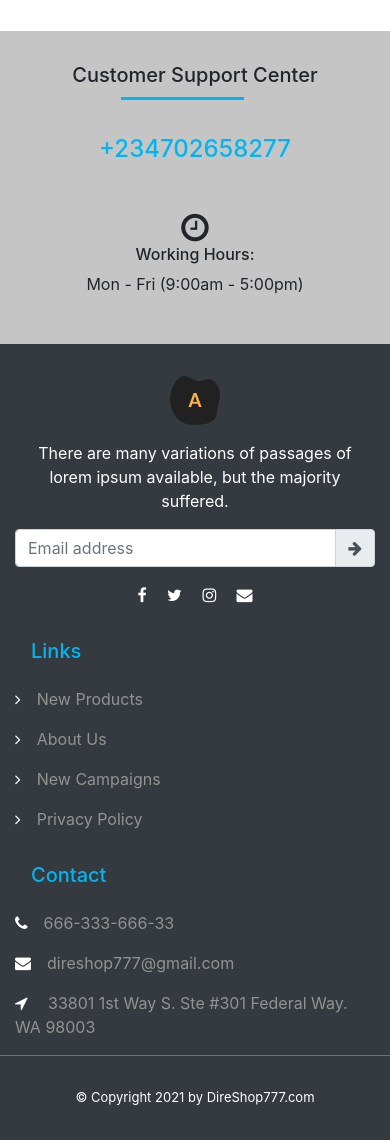
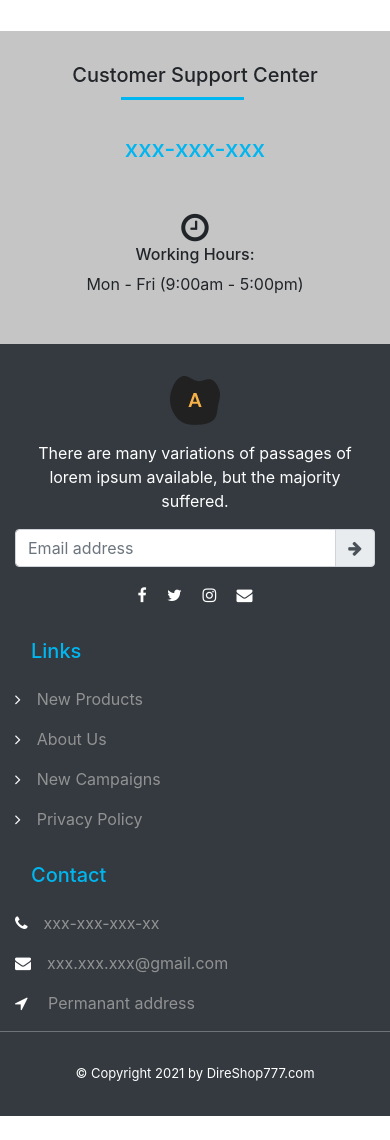
Before and after one commit to ufortstephen/direshop, a plain HTML site: page index.html in a window 390 px wide. Shown: the part 1620-2760 px from the top of the page. After the commit the page ends 2736 px from the top, so only its background shows below. Drawn offline with nearby package versions, Linux system fonts and the light colour scheme.

Commit message:
phone number changed to dummy text

```diff
--- a/index.html
+++ b/index.html
@@ -285,7 +285,7 @@
         <!-- Customer Support Section -->
         <div class=" text-center support">
             <h5 class="support__header"> Customer Support Center</h5>
-            <h6 class="my-5 support__number">+234702658277</h6>
+            <h6 class="my-5 support__number">xxx-xxx-xxx</h6>
             <i class="fa fa-clock-o fa-2x" aria-hidden="true"></i>
             <h6>Working Hours: </h6>
             <p>Mon - Fri (9:00am - 5:00pm)</p>
@@ -330,15 +330,15 @@
                         <h5 class="footer__links__header" style="color: #00B6F0;">Contact</h5>
                         <ul>
                             <li>
-                                <a href=""><i class="fa fa-phone mr-3" aria-hidden="true"></i>666-333-666-33 </a>
+                                <a href=""><i class="fa fa-phone mr-3" aria-hidden="true"></i>xxx-xxx-xxx-xx </a>
                             </li>
                             <li>
                                 <a href=""><i class="fa fa-envelope mr-3"
-                                        aria-hidden="true"></i>direshop777@gmail.com</a>
+                                        aria-hidden="true"></i>xxx.xxx.xxx@gmail.com</a>
                             </li>
                             <li>
-                                <a href=""><i class="fa fa-location-arrow mr-3" aria-hidden="true"></i> 33801 1st Way S.
-                                    Ste #301 Federal Way. WA 98003</a>
+                                <a href=""><i class="fa fa-location-arrow mr-3" aria-hidden="true"></i> Permanant
+                                    address</a>
                             </li>
 
                         </ul>
```
